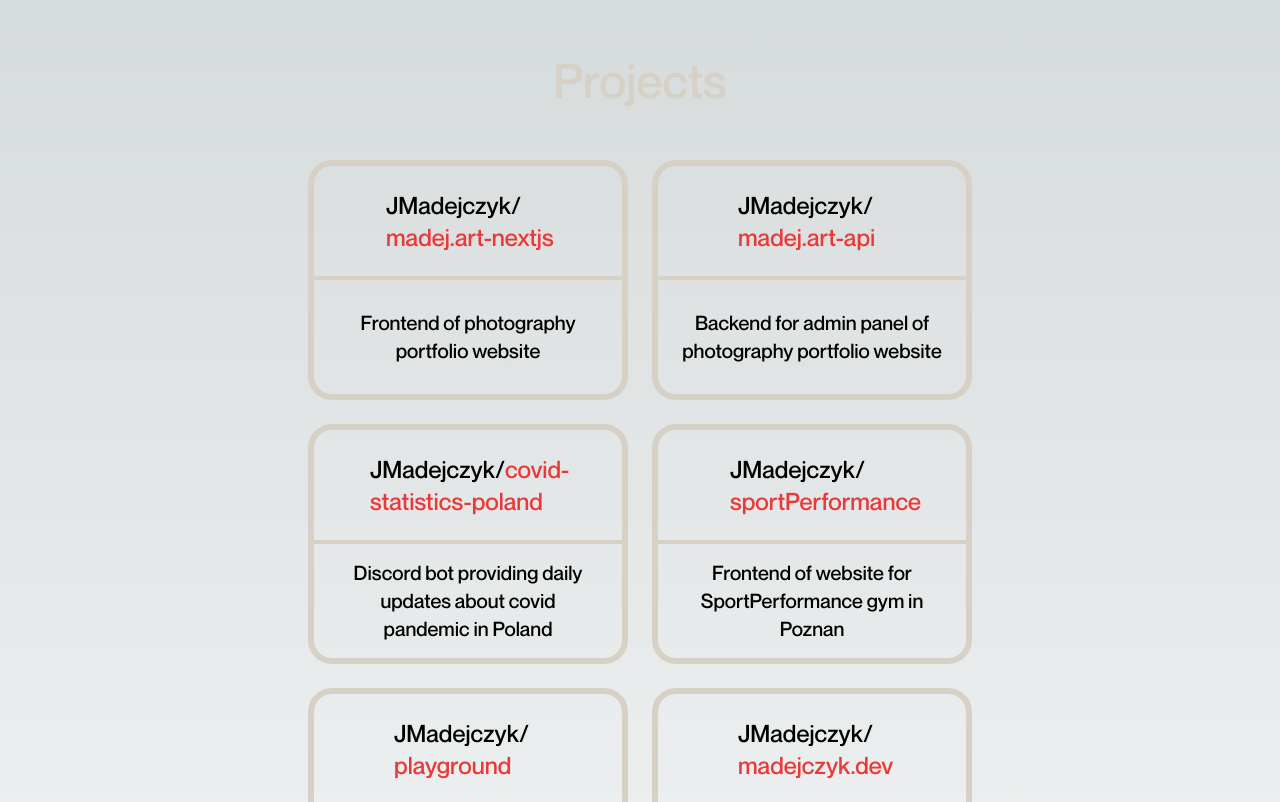
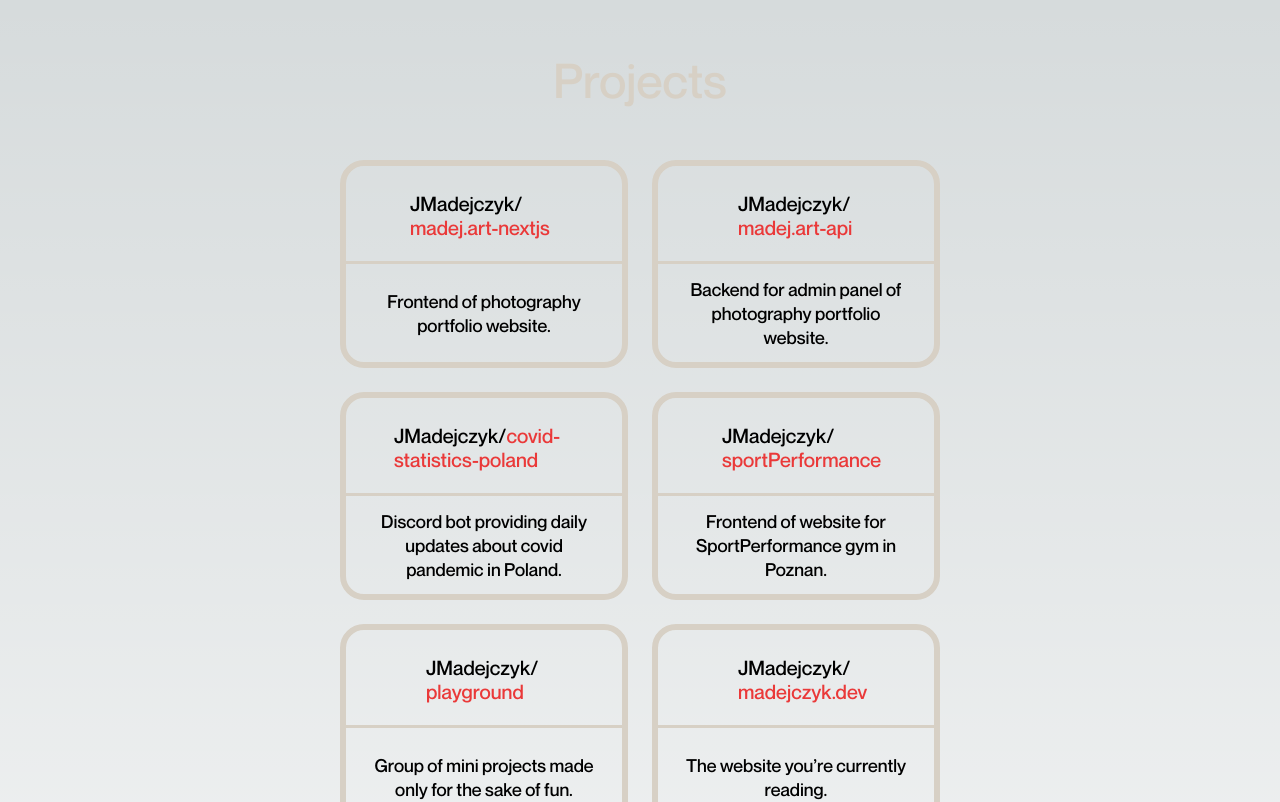
Before and after one commit to JMadejczyk/madejczyk.dev, a Next.js app: page /projects in a window 1280 px wide. Shown: the top 802 px of the page. Built offline with nearby package versions, Linux system fonts and the light colour scheme.

Commit message:
projects page changed

```diff
--- a/src/app/(pages)/projects/page.tsx
+++ b/src/app/(pages)/projects/page.tsx
@@ -7,26 +7,26 @@ import { useFont } from "@/app/components/FontLoader";
 const projects = [
   {
     title: " madej.art-nextjs",
-    description: "Frontend of photography portfolio website",
+    description: "Frontend of photography portfolio website.",
     tech: ["Next.js", "TypeScript", "Tailwind CSS"],
     github: "https://github.com/JMadejczyk/madej.art-nextjs",
   },
   {
     title: " madej.art-api",
-    description: "Backend for admin panel of photography portfolio website",
+    description: "Backend for admin panel of photography portfolio website.",
     tech: ["Next.js", "TypeScript", "Tailwind CSS"],
     github: "https://github.com/JMadejczyk/API_madej.art",
   },
   {
     title: "covid- statistics-poland",
     description:
-      "Discord bot providing daily updates about covid pandemic in Poland",
+      "Discord bot providing daily updates about covid pandemic in Poland.",
     tech: ["Next.js", "TypeScript", "Tailwind CSS"],
     github: "https://github.com/JMadejczyk/Covid-statistics-Poland",
   },
   {
     title: " sportPerformance",
-    description: "Frontend of website for SportPerformance gym in Poznan",
+    description: "Frontend of website for SportPerformance gym in Poznan.",
     tech: ["Next.js", "TypeScript", "Tailwind CSS"],
     github: "https://github.com/JMadejczyk/SportPerformance",
   },
@@ -58,34 +58,34 @@ const Project = ({
   const font = useFont("MontrealMedium");
 
   return (
-    <div className="w-80 h-60 border-textWhite border-[6px] rounded-3xl">
-      <div className="border-b-[4px] border-textWhite h-1/2 flex items-center">
+    <Link href={github} target="blank">
+      <div className="w-72 h-52 border-textWhite border-[6px] rounded-3xl hover:scale-105 duration-500">
+        <div className="border-b-[3.5px] border-textWhite h-1/2 flex items-center">
           <div
             className={`w-[65%] flex flex-wrap ${
               title.length > 17
-              ? "ml-14"
+                ? "ml-12"
                 : title.length > 15
-              ? "ml-[4.5rem]"
+                ? "ml-16"
                 : "ml-20"
             } `}
           >
-          <span className={`${font.className} text-2xl`}>JMadejczyk/</span>
+            <span className={`${font.className} text-xl h-6`}>JMadejczyk/</span>
             {title.split(" ").map((word) => (
-            <span className={`text-textRed ${font.className} text-2xl`}>
+              <span className={`text-textRed ${font.className} text-xl h-6`}>
                 {word}
               </span>
             ))}
           </div>
         </div>
 
-      <Link href={github}>
         <div className="w-full h-1/2 flex items-center">
-          <p className={`${font.className} text-xl text-center px-6`}>
+          <p className={`${font.className} text-lg text-center px-6 leading-6`}>
             {description}
           </p>
         </div>
+      </div>
     </Link>
-    </div>
   );
 };
 
@@ -100,7 +100,7 @@ const Projects = () => {
       >
         Projects
       </h1>
-      <main className="min-h-screen">
+      <main className="min-h-screen mb-10 md:mb-0">
         <div className=" grid md:grid-cols-2 gap-6 w-fit mx-auto">
           <Project {...projects[0]} />
           <Project {...projects[1]} />
```
Lines whose indentation alone changed are shown as unchanged.
